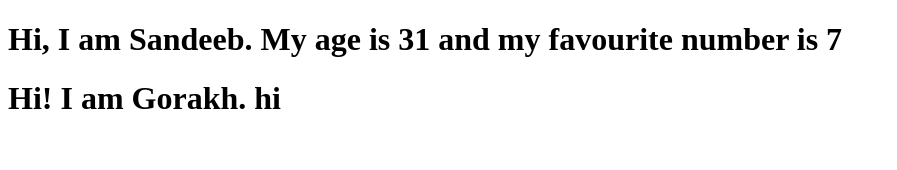
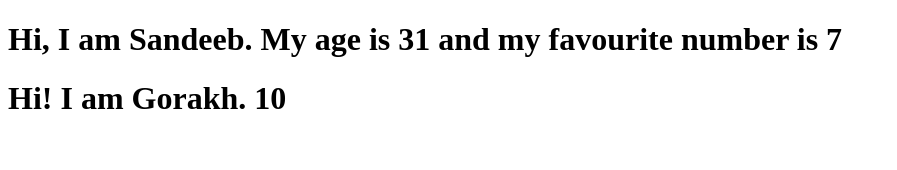
Before and after one commit to steamnp/bfs56, a React (Vite) app: page / in a window 1280 px wide. Shown: the top 170 px of the page, without its empty margins (0-897 px from the left). Built offline with nearby package versions, Linux system fonts and the light colour scheme.

Commit message:
fix props validation error

```diff
--- a/src/main.jsx
+++ b/src/main.jsx
@@ -8,6 +8,6 @@ import Gorakh from './gorakh'
 ReactDOM.createRoot(document.getElementById('root')).render(
   <React.StrictMode>
     <Sandeeb age={31} favNumber={7} />
-    <Gorakh age={'hi'} />
+    <Gorakh age={10} />
   </React.StrictMode>
 )
```
